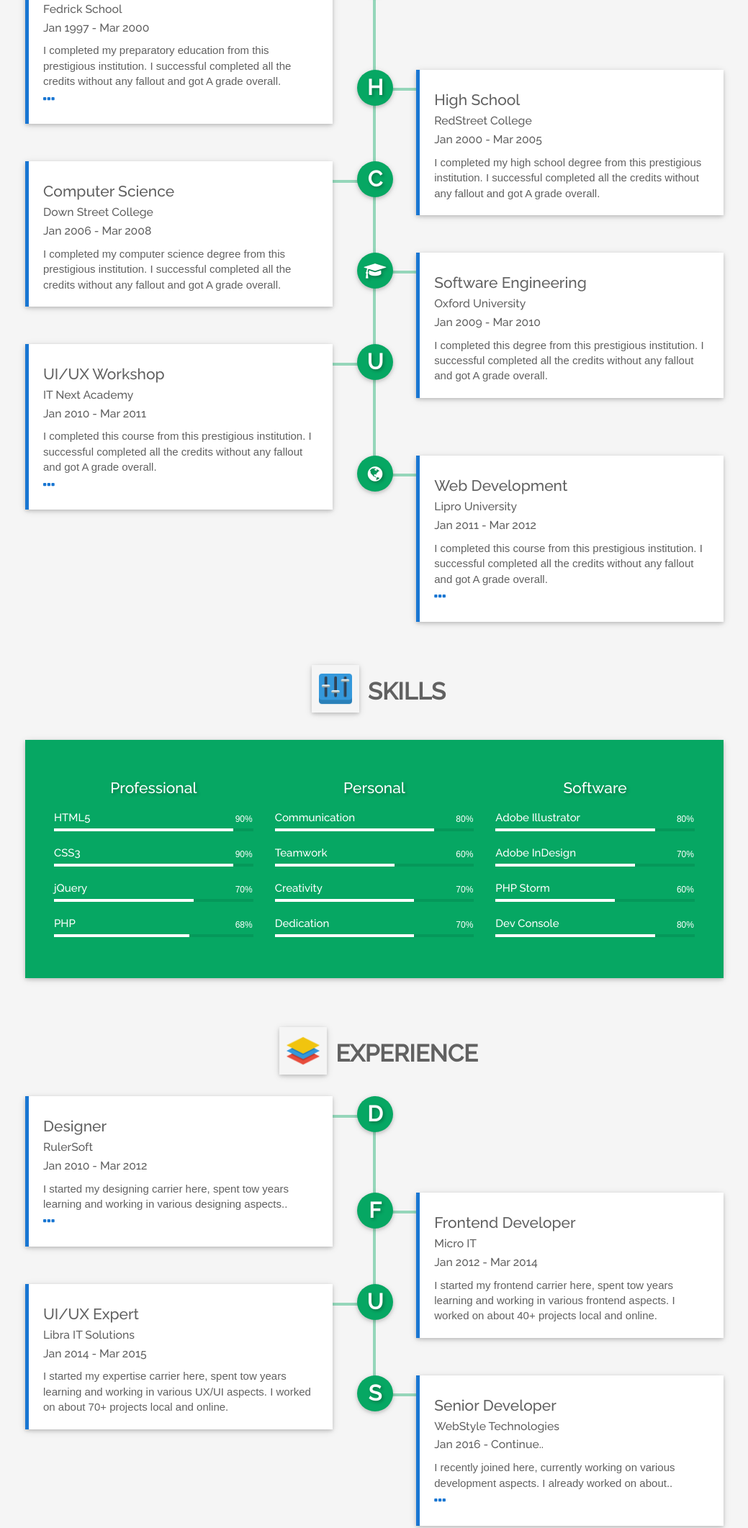
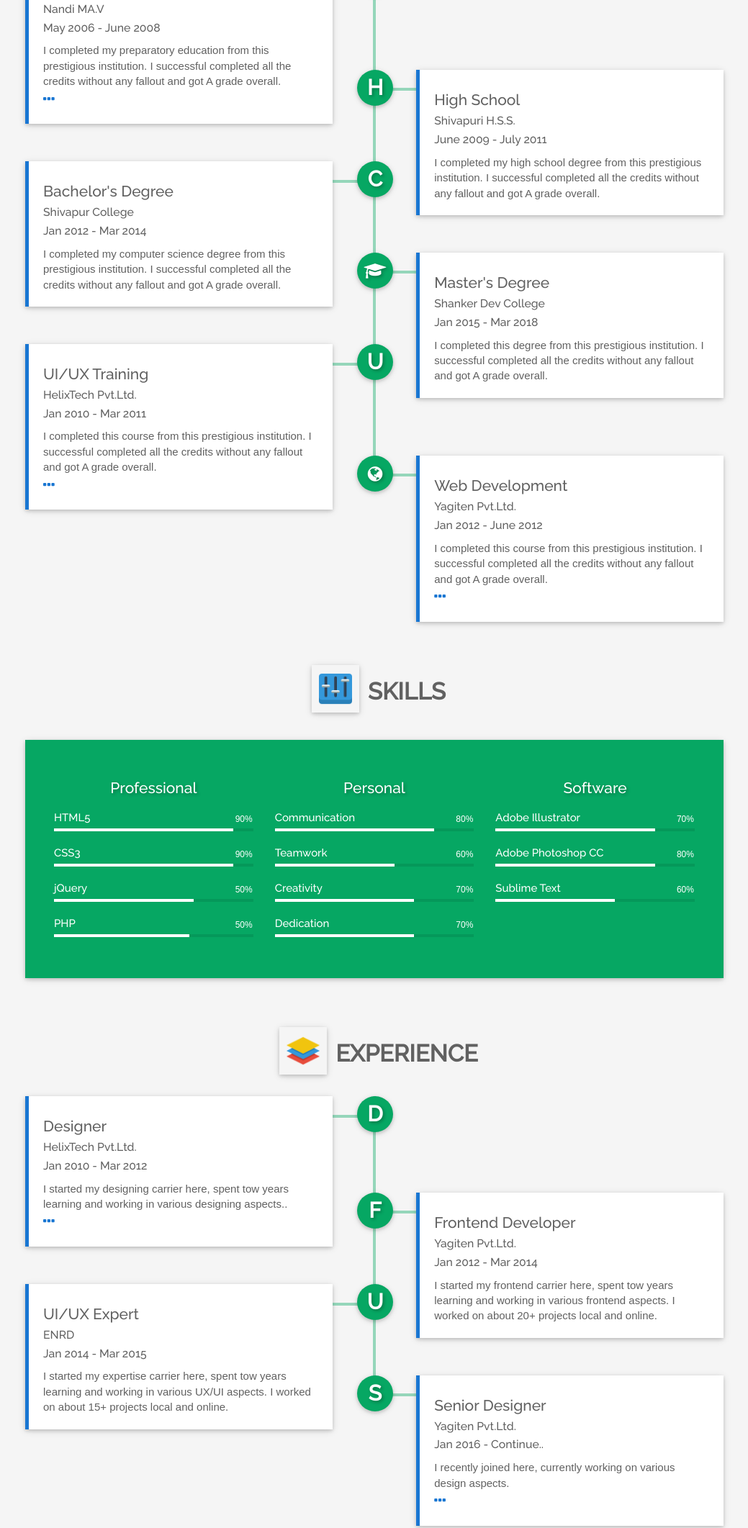
Before and after one commit to chaturgurung/chaturgurung.github.io, a plain HTML site: page index.html in a window 1280 px wide. Shown: the part 1090-3213 px from the top of the page at 72% size, without its empty margins (120-1159 px from the left). Drawn offline with Linux system fonts and the light colour scheme; some packages are replaced by stand-ins of ours; files whose address does not match are found by name; a web font is replaced by a local one.

Commit message:
Content update

```diff
--- a/index.html
+++ b/index.html
@@ -9,25 +9,21 @@
     <meta name="description" content="">
     <meta name="keywords" content="">
 
-
     <title>CG | Material CV/Resume</title>
     <link rel="icon" href="images/fav-icon.png">
 
     <!--APPLE TOUCH ICON-->
     <link rel="apple-touch-icon" href="images/apple-touch-icon.png">
-
 
     <!-- GOOGLE FONT -->
     <link href='https://fonts.googleapis.com/css?family=Raleway:500' rel='stylesheet' type='text/css'>
     <link href='https://fonts.googleapis.com/css?family=Muli' rel='stylesheet' type='text/css'>
-
 
     <!-- MATERIAL ICON FONT -->
     <link href="https://fonts.googleapis.com/icon?family=Material+Icons" rel="stylesheet">
     <!-- FONT AWESOME -->
     <link rel="stylesheet" href="https://cdnjs.cloudflare.com/ajax/libs/font-awesome/4.7.0/css/font-awesome.min.css">
 
-
     <!-- ANIMATION -->
     <link href="css/animate.min.css" rel="stylesheet">
 
@@ -42,7 +38,6 @@
     <link href="css/materialize.css" rel="stylesheet">
     <!-- BOOTSTRAP -->
     <link href="css/bootstrap.min.css" rel="stylesheet">
-
 
     <!-- CUSTOM STYLE -->
     <link href="css/style.css" id="switch_style" rel="stylesheet">
@@ -185,17 +180,17 @@
                         <!--LINKS-->
                         <div class="links">
                             <!-- FACEBOOK-->
-                            <a href="#" id="first_one"
+                            <a href="https://www.facebook.com/ItsMeChatur" id="first_one"
                                class="social btn-floating indigo"><i
                                     class="fa fa-facebook"></i></a>
                             <!-- TWITTER-->
-                            <a href="#" class="social  btn-floating blue"><i
+                            <a href="https://twitter.com/ItsMeChatur" class="social  btn-floating blue"><i
                                     class="fa fa-twitter"></i></a>
                             <!-- GOOGLE+-->
-                            <a href="#" class="social  btn-floating red"><i
+                            <a href="https://plus.google.com/u/0/103787289417565762065" class="social  btn-floating red"><i
                                     class="fa fa-google-plus"></i></a>
                             <!-- LINKEDIN-->
-                            <a href="#" class="social  btn-floating blue darken-3"><i
+                            <a href="https://www.linkedin.com/in/chaturgurung/" class="social  btn-floating blue darken-3"><i
                                     class="fa fa-linkedin"></i></a>
                             <!-- RSS-->
                             <a href="#" class="social  btn-floating orange darken-3"><i
@@ -274,10 +269,10 @@
                         <!-- TIMELINE TITLE INFO -->
                         <div class="timeline-info">
                             <h6>
-                                <small>Fedrick School</small>
-                            </h6>
-                            <h6>
-                                <small>Jan 1997 - Mar 2000</small>
+                                <small>Nandi MA.V</small>
+                            </h6>
+                            <h6>
+                                <small>May 2006 - June 2008</small>
                             </h6>
                         </div>
                         <!-- TIMELINE PARAGRAPH -->
@@ -305,10 +300,10 @@
                         <!-- TIMELINE TITLE INFO -->
                         <div class="timeline-info">
                             <h6>
-                                <small>RedStreet College</small>
-                            </h6>
-                            <h6>
-                                <small>Jan 2000 - Mar 2005</small>
+                                <small>Shivapuri H.S.S.</small>
+                            </h6>
+                            <h6>
+                                <small>June 2009 - July 2011</small>
                             </h6>
                         </div>
                         <!-- TIMELINE PARAGRAPH -->
@@ -328,14 +323,14 @@
                 <div class="card timeline-content">
                     <div class="card-content">
                         <!-- TIMELINE TITLE -->
-                        <h6 class="timeline-title">Computer Science</h6>
+                        <h6 class="timeline-title">Bachelor's Degree</h6>
                         <!-- TIMELINE TITLE INFO -->
                         <div class="timeline-info">
                             <h6>
-                                <small>Down Street College</small>
-                            </h6>
-                            <h6>
-                                <small>Jan 2006 - Mar 2008</small>
+                                <small>Shivapur College</small>
+                            </h6>
+                            <h6>
+                                <small>Jan 2012 - Mar 2014</small>
                             </h6>
                         </div>
                         <!-- TIMELINE PARAGRAPH -->
@@ -356,14 +351,14 @@
                 <div class="card timeline-content">
                     <div class="card-content">
                         <!-- TIMELINE TITLE -->
-                        <h6 class="timeline-title">Software Engineering</h6>
+                        <h6 class="timeline-title">Master's Degree</h6>
                         <!-- TIMELINE TITLE INFO -->
                         <div class="timeline-info">
                             <h6>
-                                <small>Oxford University</small>
-                            </h6>
-                            <h6>
-                                <small>Jan 2009 - Mar 2010</small>
+                                <small>Shanker Dev College</small>
+                            </h6>
+                            <h6>
+                                <small>Jan 2015 - Mar 2018</small>
                             </h6>
                         </div>
                         <!-- TIMELINE PARAGRAPH -->
@@ -383,11 +378,11 @@
                 <div class="card timeline-content">
                     <div class="card-content">
                         <!-- TIMELINE TITLE -->
-                        <h6 class="timeline-title">UI/UX Workshop</h6>
+                        <h6 class="timeline-title">UI/UX  Training</h6>
                         <!-- TIMELINE TITLE INFO -->
                         <div class="timeline-info">
                             <h6>
-                                <small>IT Next Academy</small>
+                                <small>HelixTech Pvt.Ltd.</small>
                             </h6>
                             <h6>
                                 <small>Jan 2010 - Mar 2011</small>
@@ -405,6 +400,9 @@
                     </div>
                 </div>
             </div>
+
+
+
             <!-- SIXTH TIMELINE -->
             <div class="timeline-block">
                 <!-- DOT -->
@@ -417,10 +415,10 @@
                         <!-- TIMELINE TITLE INFO -->
                         <div class="timeline-info">
                             <h6>
-                                <small>Lipro University</small>
-                            </h6>
-                            <h6>
-                                <small>Jan 2011 - Mar 2012</small>
+                                <small>Yagiten Pvt.Ltd.</small>
+                            </h6>
+                            <h6>
+                                <small>Jan 2012 - June 2012</small>
                             </h6>
                         </div>
                         <!-- TIMELINE PARAGRAPH -->
@@ -436,6 +434,8 @@
                 </div>
             </div>
 
+
+
         </div>
     </div>
 </section>
@@ -476,13 +476,13 @@
                                 <div class="skillbar" data-percent="70%">
                                     <div class="skillbar-title"><span>jQuery</span></div>
                                     <div class="skillbar-bar"></div>
-                                    <div class="skill-bar-percent">70%</div>
+                                    <div class="skill-bar-percent">50%</div>
                                 </div>
                                 <!-- FOURTH SKILL BAR  -->
                                 <div class="skillbar" data-percent="68%">
                                     <div class="skillbar-title"><span>PHP</span></div>
                                     <div class="skillbar-bar"></div>
-                                    <div class="skill-bar-percent">68%</div>
+                                    <div class="skill-bar-percent">50%</div>
                                 </div>
                             </div>
 
@@ -528,26 +528,21 @@
                                 <div class="skillbar" data-percent="80%">
                                     <div class="skillbar-title"><span>Adobe Illustrator</span></div>
                                     <div class="skillbar-bar"></div>
+                                    <div class="skill-bar-percent">70%</div>
+                                </div>
+                                <!-- SECOND SKILL BAR  -->
+                                <div class="skillbar" data-percent="80%">
+                                    <div class="skillbar-title"><span>Adobe Photoshop CC</span></div>
+                                    <div class="skillbar-bar"></div>
                                     <div class="skill-bar-percent">80%</div>
-                                </div>
-                                <!-- SECOND SKILL BAR  -->
-                                <div class="skillbar" data-percent="70%">
-                                    <div class="skillbar-title"><span>Adobe InDesign</span></div>
-                                    <div class="skillbar-bar"></div>
-                                    <div class="skill-bar-percent">70%</div>
                                 </div>
                                 <!-- THIRD SKILL BAR  -->
                                 <div class="skillbar" data-percent="60%">
-                                    <div class="skillbar-title"><span>PHP Storm</span></div>
+                                    <div class="skillbar-title"><span>Sublime Text</span></div>
                                     <div class="skillbar-bar"></div>
                                     <div class="skill-bar-percent">60%</div>
                                 </div>
-                                <!-- FOURTH SKILL BAR  -->
-                                <div class="skillbar" data-percent="80%">
-                                    <div class="skillbar-title"><span>Dev Console</span></div>
-                                    <div class="skillbar-bar"></div>
-                                    <div class="skill-bar-percent">80%</div>
-                                </div>
+
                             </div>
                         </div>
                     </div>
@@ -582,7 +577,7 @@
                         <!-- TIMELINE TITLE INFO -->
                         <div class="timeline-info">
                             <h6>
-                                <small>RulerSoft</small>
+                                <small>HelixTech Pvt.Ltd.</small>
                             </h6>
                             <h6>
                                 <small>Jan 2010 - Mar 2012</small>
@@ -613,7 +608,7 @@
                         <!-- TIMELINE TITLE INFO -->
                         <div class="timeline-info">
                             <h6>
-                                <small>Micro IT</small>
+                                <small>Yagiten Pvt.Ltd.</small>
                             </h6>
                             <h6>
                                 <small>Jan 2012 - Mar 2014</small>
@@ -622,7 +617,7 @@
                         <!-- TIMELINE PARAGRAPH -->
                         <p>
                             I started my frontend carrier here, spent tow years learning and working
-                            in various frontend aspects. I worked on about 40+ projects local and online.
+                            in various frontend aspects. I worked on about 20+ projects local and online.
                         </p>
 
                     </div>
@@ -641,7 +636,7 @@
                         <!-- TIMELINE TITLE INFO -->
                         <div class="timeline-info">
                             <h6>
-                                <small>Libra IT Solutions</small>
+                                <small>ENRD</small>
                             </h6>
                             <h6>
                                 <small>Jan 2014 - Mar 2015</small>
@@ -650,7 +645,7 @@
                         <!-- TIMELINE PARAGRAPH -->
                         <p>
                             I started my expertise carrier here, spent tow years learning and working
-                            in various UX/UI aspects. I worked on about 70+ projects local and online.
+                            in various UX/UI aspects. I worked on about 15+ projects local and online.
                         </p>
 
                     </div>
@@ -665,20 +660,21 @@
                 <div class="card timeline-content">
                     <div class="card-content">
                         <!-- TIMELINE TITLE -->
-                        <h6 class="timeline-title">Senior Developer</h6>
+                        <h6 class="timeline-title">Senior Designer</h6>
                         <!-- TIMELINE TITLE INFO -->
                         <div class="timeline-info">
                             <h6>
-                                <small>WebStyle Technologies</small>
+                                <small>Yagiten Pvt.Ltd.</small>
                             </h6>
                             <h6>
                                 <small>Jan 2016 - Continue..</small>
                             </h6>
                         </div>
+
                         <!-- TIMELINE PARAGRAPH -->
                         <p>
-                            I recently joined here, currently working on various development
-                            aspects. I already worked on about..
+                            I recently joined here, currently working on various design
+                            aspects.
                         </p>
                         <!-- BUTTON TRIGGER MODAL -->
                         <a href="#" class="modal-dot" data-toggle="modal" data-target="#myModal-5">
@@ -1521,7 +1517,7 @@
         <p class="text-center">
             © Material CV. All right reserved by
             <a href="http://trimatrixlab.com/" target="_blank">
-                <strong>Trimatrixlab</strong>
+                <strong>GRG-CONNECTION</strong>
             </a>
         </p>
     </div>
```
Also changed, not shown: images/john-2.png (added), images/john.png, js/swiper.jquery.min.js.
